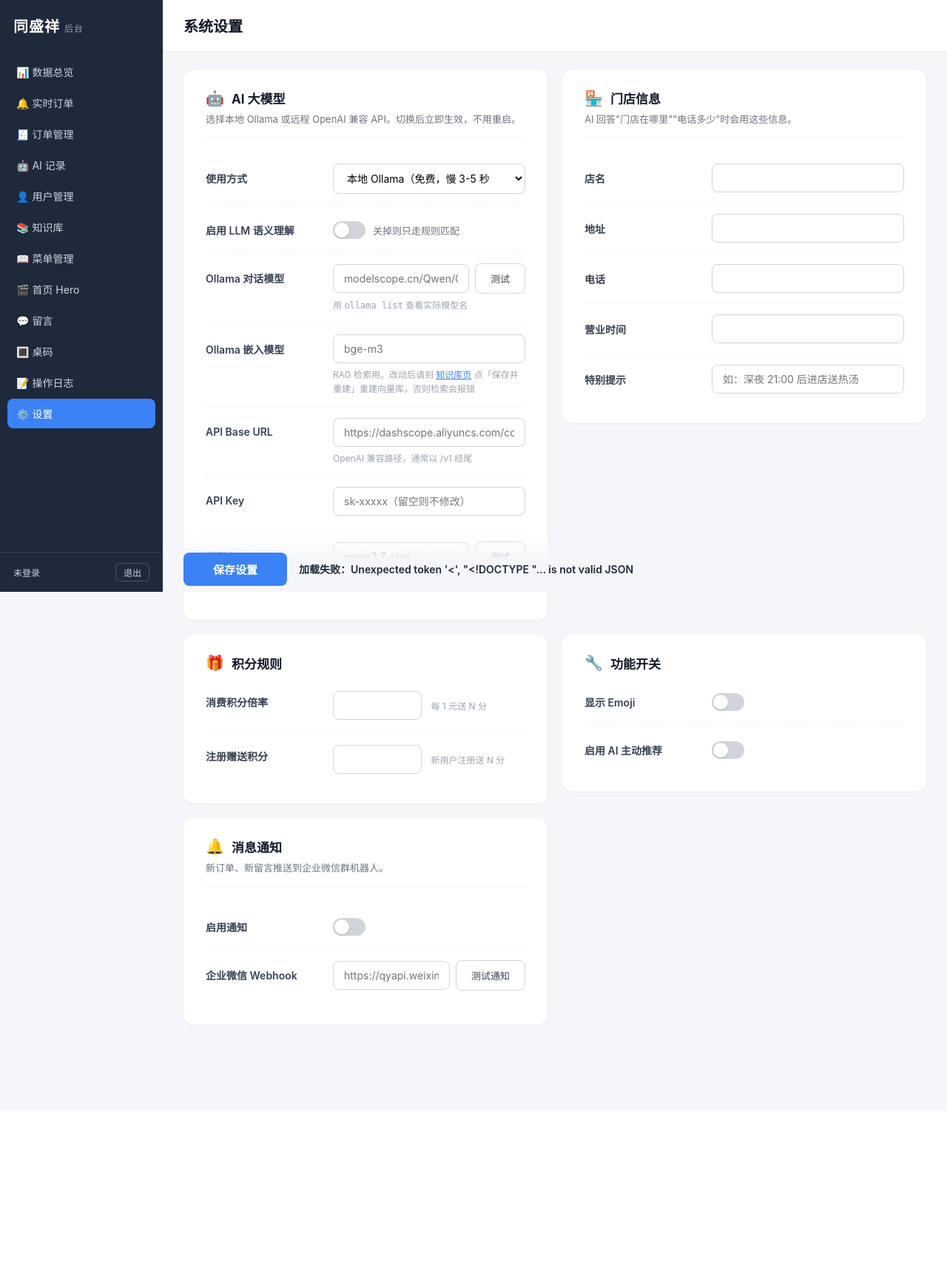
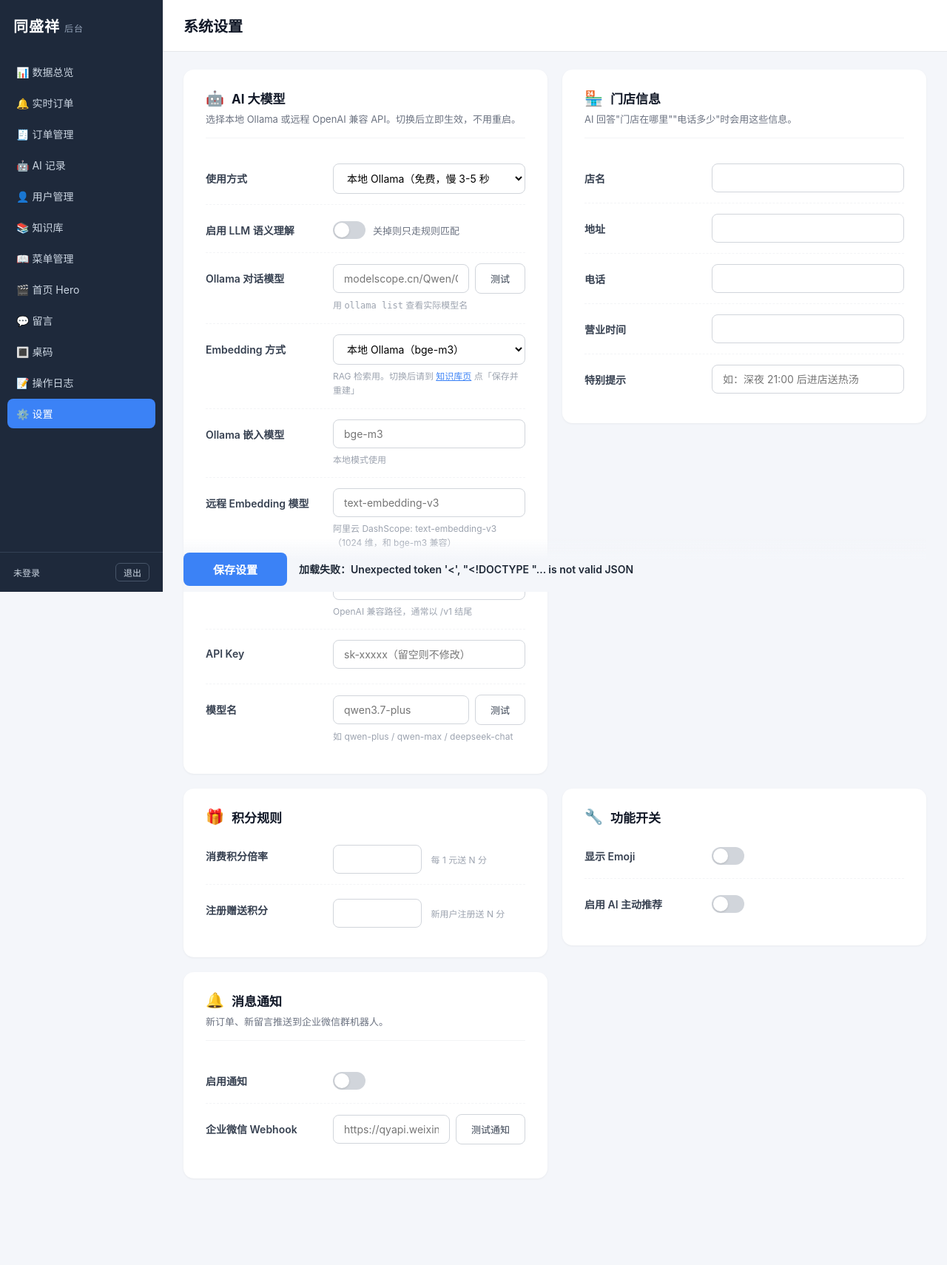
Before and after one commit to acc12138-x/smart-restaurant-ai-waiter, a Flask app: template templates/admin/settings.html in a window 1280 px wide. Shown: the whole page at 74% size. Before the commit the page ends 1387 px from the top, so only its background shows below. Run offline with Flask 3, Linux system fonts and the light colour scheme; the template is opened without the code that fills it, so the values that code supplies are empty.

Commit message:
feat: RAG 支持远程 embedding（脱离本地 Ollama）

```diff
--- a/services/rag_service.py
+++ b/services/rag_service.py
@@ -66,6 +66,29 @@ def get_llm():
     return _llm
 
 
+class RemoteEmbeddings:
+    """调用远程 OpenAI 兼容 embedding API（如阿里云 DashScope text-embedding-v3）
+    实现 LangChain Embeddings 协议：embed_documents / embed_query
+    """
+    def __init__(self, api_key, base_url, model):
+        from openai import OpenAI
+        self.client = OpenAI(api_key=api_key, base_url=base_url, timeout=30)
+        self.model = model
+        self.batch_size = 20  # DashScope 单次最多 25
+
+    def embed_documents(self, texts):
+        result = []
+        for i in range(0, len(texts), self.batch_size):
+            batch = texts[i:i + self.batch_size]
+            r = self.client.embeddings.create(model=self.model, input=batch)
+            result.extend([d.embedding for d in r.data])
+        return result
+
+    def embed_query(self, text):
+        r = self.client.embeddings.create(model=self.model, input=[text])
+        return r.data[0].embedding
+
+
 def _get_embed_model_name():
     """运行时读 embed 模型名，支持后台热更新"""
     try:
@@ -77,13 +100,40 @@ def _get_embed_model_name():
 
 def get_embeddings():
     global _embeddings
-    if _embeddings is None:
-        model_name = _get_embed_model_name()
-        logger.info(f"[RAG] 连接 Ollama 嵌入模型 {model_name} @ {OLLAMA_HOST} ...")
-        _embeddings = OllamaEmbeddings(
-            model=model_name,
-            base_url=OLLAMA_HOST,
-        )
+    if _embeddings is not None:
+        return _embeddings
+
+    # 判断走远程还是本地
+    provider = 'local'
+    try:
+        from services.settings_service import settings_service
+        provider = settings_service.get('embed_provider') or 'local'
+    except Exception:
+        pass
+
+    if provider == 'remote':
+        try:
+            from services.settings_service import settings_service
+            api_key = settings_service.get('api_key') or ''
+            base_url = settings_service.get('api_base_url') or \
+                       'https://dashscope.aliyuncs.com/compatible-mode/v1'
+            model = settings_service.get('embed_model') or 'text-embedding-v3'
+            if api_key:
+                logger.info(f"[RAG] 连接远程嵌入模型 {model} @ {base_url}")
+                _embeddings = RemoteEmbeddings(api_key, base_url, model)
+                return _embeddings
+            else:
+                logger.warning('[RAG] embed_provider=remote 但 api_key 为空，降级本地')
+        except Exception as e:
+            logger.warning(f'[RAG] 远程 embedding 初始化失败，降级本地: {e}')
+
+    # 本地 Ollama
+    model_name = _get_embed_model_name()
+    logger.info(f"[RAG] 连接 Ollama 嵌入模型 {model_name} @ {OLLAMA_HOST} ...")
+    _embeddings = OllamaEmbeddings(
+        model=model_name,
+        base_url=OLLAMA_HOST,
+    )
     return _embeddings
 
 
--- a/services/settings_service.py
+++ b/services/settings_service.py
@@ -21,6 +21,8 @@ DEFAULTS = {
     'api_model':          'qwen3.7-plus',
     'ollama_model':       'modelscope.cn/Qwen/Qwen3-4B-GGUF:latest',
     'ollama_embed_model': 'bge-m3',
+    'embed_provider':     'local',       # 'local' | 'remote'
+    'embed_model':        'text-embedding-v3',
 
     # 门店
     'shop_name':    '同盛祥西安泡馍老店',
--- a/templates/admin/settings.html
+++ b/templates/admin/settings.html
@@ -46,12 +46,32 @@
       </div>
     </div>
 
-    <div class="settings-row local-only" id="ollamaEmbedRow">
+    <div class="settings-row" id="embedProviderRow">
+      <label class="settings-label">Embedding 方式</label>
+      <div class="settings-input">
+        <select name="embed_provider" id="embedProvider">
+          <option value="local">本地 Ollama（bge-m3）</option>
+          <option value="remote">远程 API（text-embedding-v3）</option>
+        </select>
+        <p class="settings-hint">RAG 检索用。切换后请到 <a href="/admin/kb" style="color:#3B82F6;">知识库页</a> 点「保存并重建」</p>
+      </div>
+    </div>
+
+    <div class="settings-row" id="ollamaEmbedRow">
       <label class="settings-label">Ollama 嵌入模型</label>
       <div class="settings-input">
         <input type="text" name="ollama_embed_model" id="ollamaEmbed"
                placeholder="bge-m3" maxlength="80">
-        <p class="settings-hint">RAG 检索用。改动后请到 <a href="/admin/kb" style="color:#3B82F6;">知识库页</a> 点「保存并重建」重建向量库，否则检索会报错</p>
+        <p class="settings-hint">本地模式使用</p>
+      </div>
+    </div>
+
+    <div class="settings-row" id="remoteEmbedRow">
+      <label class="settings-label">远程 Embedding 模型</label>
+      <div class="settings-input">
+        <input type="text" name="embed_model" id="embedModel"
+               placeholder="text-embedding-v3" maxlength="80">
+        <p class="settings-hint">阿里云 DashScope: text-embedding-v3（1024 维，和 bge-m3 兼容）</p>
       </div>
     </div>
 
@@ -213,6 +233,16 @@
   var maskedApiKey = '';
   var maskedWebhook = '';
 
+  function toggleEmbedFields(){
+    var p = document.getElementById('embedProvider');
+    if (!p) return;
+    var isRemote = p.value === 'remote';
+    var oll = document.getElementById('ollamaEmbedRow');
+    var rem = document.getElementById('remoteEmbedRow');
+    if (oll) oll.style.display = isRemote ? 'none' : '';
+    if (rem) rem.style.display = isRemote ? '' : 'none';
+  }
+
   function toggleLlmFields(){
     var isRemote = llmProvider.value === 'remote';
     var remotes = document.querySelectorAll('.remote-only');
@@ -221,6 +251,8 @@
     for (var j = 0; j < locals.length; j++) locals[j].style.display = isRemote ? 'none' : '';
   }
   llmProvider.addEventListener('change', toggleLlmFields);
+  var epEl = document.getElementById('embedProvider');
+  if (epEl) epEl.addEventListener('change', toggleEmbedFields);
 
   function setCheckbox(name, checked){
     var el = form.querySelector('input[name="' + name + '"]');
@@ -253,6 +285,10 @@
       setInput('api_model', cfg.api_model);
       setInput('ollama_model', cfg.ollama_model);
       setInput('ollama_embed_model', cfg.ollama_embed_model);
+      setInput('embed_model', cfg.embed_model);
+      var ep = document.getElementById('embedProvider');
+      if (ep) ep.value = cfg.embed_provider || 'local';
+      toggleEmbedFields();
 
       setInput('shop_name', cfg.shop_name);
       setInput('shop_address', cfg.shop_address);
@@ -296,6 +332,8 @@
       api_model: form.querySelector('[name="api_model"]').value.trim(),
       ollama_model: form.querySelector('[name="ollama_model"]').value.trim(),
       ollama_embed_model: form.querySelector('[name="ollama_embed_model"]').value.trim(),
+      embed_provider: (document.getElementById('embedProvider') || {}).value || 'local',
+      embed_model: (form.querySelector('[name="embed_model"]') || {}).value || '',
       shop_name: form.querySelector('[name="shop_name"]').value.trim(),
       shop_address: form.querySelector('[name="shop_address"]').value.trim(),
       shop_phone: form.querySelector('[name="shop_phone"]').value.trim(),
```
